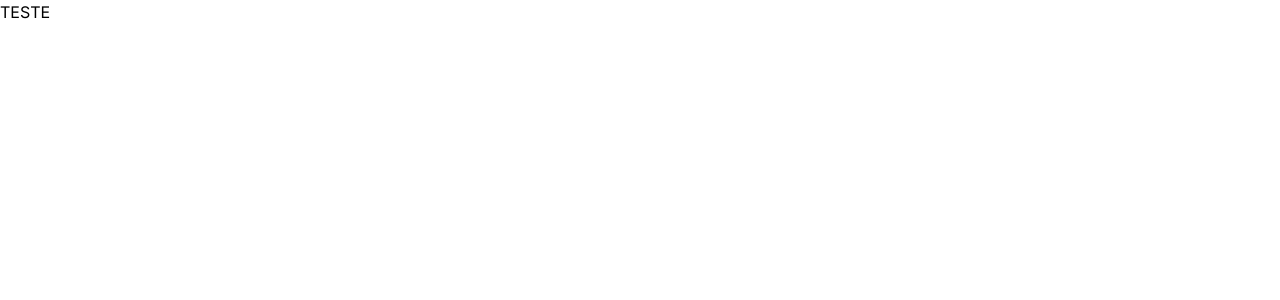
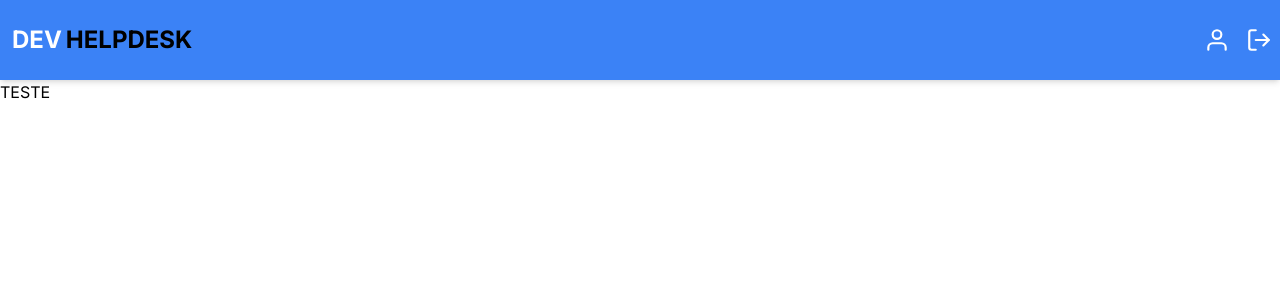
Before and after one commit to Denis-moreira98/dev-helpdesk, a Next.js app: page / in a window 1280 px wide. Shown: the top 300 px of the page. Built offline with nearby package versions, Linux system fonts and the light colour scheme.

Commit message:
feat: garantindo que o header irá aparecer em todas pages

```diff
--- a/src/app/layout.tsx
+++ b/src/app/layout.tsx
@@ -1,6 +1,7 @@
 import type { Metadata } from "next";
 import { Inter } from "next/font/google";
 import "./globals.css";
+import { Header } from "@/components/header";
 
 const inter = Inter({ subsets: ["latin"] });
 
@@ -16,7 +17,10 @@
 }>) {
    return (
       <html lang="br">
-         <body className={inter.className}>{children}</body>
+         <body className={inter.className}>
+            <Header />
+            {children}
+         </body>
       </html>
    );
 }
```
